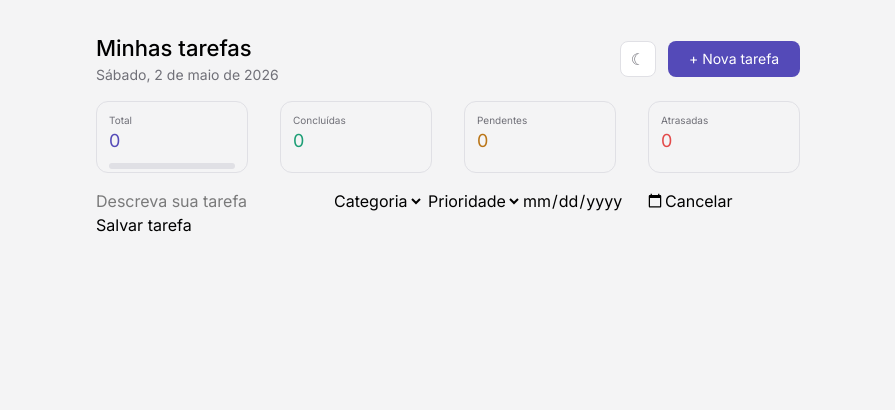
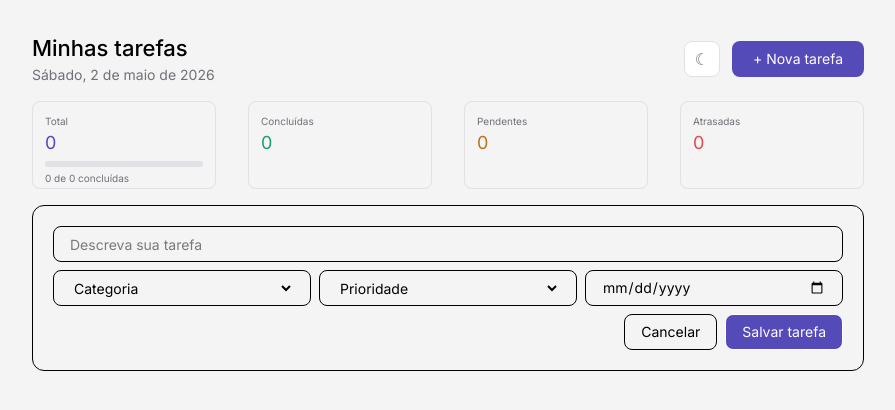
Before and after one commit to Vivian-Queiroz/To-Do, a React (Vite) app: page / in a window 1280 px wide. Both pictures are taken after a click on the button "+ Nova tarefa". Shown: the top 410 px of the page, without its empty margins (192-1087 px from the left). Built offline with nearby package versions, Linux system fonts and the light colour scheme.

Commit message:
feat: style TaskForm with Tailwind

```diff
--- a/src/App.jsx
+++ b/src/App.jsx
@@ -27,7 +27,7 @@ function App() {
 }, [darkMode])
 
   return (
-    <div className=" max-w-3xl  flex flex-col gap-4 mx-auto p-8">
+    <div className=" max-w-4xl  flex flex-col gap-4 mx-auto p-8">
       <Header
         darkMode={darkMode}
         setDarkMode={() => setDarkMode(!darkMode)}
--- a/src/components/StatsBar/StatsBar.jsx
+++ b/src/components/StatsBar/StatsBar.jsx
@@ -3,23 +3,28 @@
 export function StatsBar({stats}){
   return(
     <div className="grid grid-cols-4 gap-8">
-      <StatCard label="Total" value={stats.total} color="text-primary" progress={stats.total > 0 ? (stats.done / stats.total) * 100 : 0} />
+      <StatCard label="Total" value={stats.total} color="text-primary"
+      progress={stats.total > 0 ? (stats.done / stats.total) * 100 : 0}
+      progressText={`${stats.done} de ${stats.total} concluídas`}
+      />
+
       <StatCard label="Concluídas" value={stats.done} color="text-success" />
       <StatCard label="Pendentes" value={stats.pending} color="text-warning" />
       <StatCard label="Atrasadas" value={stats.late} color="text-danger" />
     </div>
   )
 }
-function StatCard({label, value, color, progress}){
+function StatCard({label, value, color, progress, progressText}){
     return(
-      <div className="w-full h-18 rounded-xl text-xs border p-3 border-gray-light">
+      <div className="w-full h-22 rounded-lg text-base border p-3 border-gray-light">
         <h3 className="text-[10px]  text-gray ">{label}</h3>
         <p className={`text-lg  ${color}`}>{value}</p>
           {progress !== undefined && (
-            <div className="w-full h-1.5 bg-gray-light rounded-full mt-2">
+            <div className="w-full h-1.5 bg-gray-light rounded-full mt-1">
               <div className="h-full bg-success rounded-full" style={{ width: `${progress}%` }} />
             </div>
           )}
+          {progressText && <p className="text-[10px] text-gray mt-1">{progressText}</p>}
       </div>
     )
   }
--- a/src/components/TaskForm/TaskForm.jsx
+++ b/src/components/TaskForm/TaskForm.jsx
@@ -15,28 +15,39 @@ export function TaskForm({onCancel, onSave}) {
 
 
   return (
-    <form onSubmit={handleSubmit}>
-      <input type="text" placeholder="Descreva sua tarefa"  value={title} onChange={(e) => setTitle(e.target.value)} required/>
-      <select value={category} onChange={(e) => setCategory(e.target.value)} >
-        <option value="">Categoria</option>
+    <form onSubmit={handleSubmit} className='border rounded-xl p-5 gap-2 flex flex-col'>
+      <div className="flex flex-col gap-2 item-center text-sm">
+        <input type="text" placeholder="Descreva sua tarefa"  value={title} onChange={(e) => setTitle(e.target.value)} required
+          className='border h-9 rounded-lg px-4'/>
+        <div className="flex w-full flex-row flex-wrap gap-2 item-center">
+          <div className="h-9 min-w-25 flex-1 rounded-lg px-4 border flex item-center" >
+            <select value={category} onChange={(e) => setCategory(e.target.value)} className='flex-1 outline-none ' >
+              <option value="" disabled selected>Categoria</option>
               <option value="Pessoal">Pessoal</option>
               <option value="Trabalho">Trabalho</option>
               <option value="Estudos">Estudos</option>
               <option value="Saúde">Saúde</option>
               <option value="Outros">Outros</option>
             </select>
-
-      <select value={priority} onChange={(e) => setPriority(e.target.value)} >
-        <option value="">Prioridade</option>
+          </div>
+          <div className="h-9 min-w-25 flex-1 rounded-lg px-4 border flex item-center" >
+            <select value={priority} onChange={(e) => setPriority(e.target.value)} className='flex-1 outline-none'  >
+              <option value=""disabled selected>Prioridade</option>
               <option value="Alta">Alta</option>
               <option value="Média">Média</option>
               <option value="Baixa">Baixa</option>
             </select>
+          </div>
+          <div className="h-9 min-w-25 flex-1 rounded-lg px-4 border flex item-center" >
+            <input type="date" name="date" id="" value={date} onChange={(e) => setDate(e.target.value)} className='flex-1 outline-none'/>
+          </div>
+        </div>
+      </div>
 
-      <input type="date" name="date" id="" value={date} onChange={(e) => setDate(e.target.value)} />
-
-      <button type="button" onClick={onCancel}>Cancelar</button>
-      <button type="submit">Salvar tarefa</button>
+      <div className='flex gap-2 justify-end'>
+        <button type="button" onClick={onCancel} className='border rounded-lg h-9 px-4 text-sm'>Cancelar</button>
+        <button type="submit" className='border rounded-lg h-9 px-4 bg-primary text-white text-sm'>Salvar tarefa</button>
+      </div>
     </form>
   )
 }
--- a/src/index.css
+++ b/src/index.css
@@ -4,7 +4,7 @@
 @import url('https://fonts.googleapis.com/css2?family=Inter:ital,opsz,wght@0,14..32,100..900;1,14..32,100..900&display=swap');
 
 @theme {
-  --color-bg: #f4f4f5;
+  --color-bg: #F4F4F5;
   --color-primary: #544AB8;
   --color-danger: #E34A4A;
   --color-success: #1C9E75;
@@ -29,6 +29,6 @@ body {
 }
 
 .dark {
-  background-color: #18181b;
-  color: #f4f4f5;
+  background-color: #1b1818;
+  color: oklab(100% 0 -0.00011);
 }
```
Lines whose indentation alone changed are shown as unchanged.
